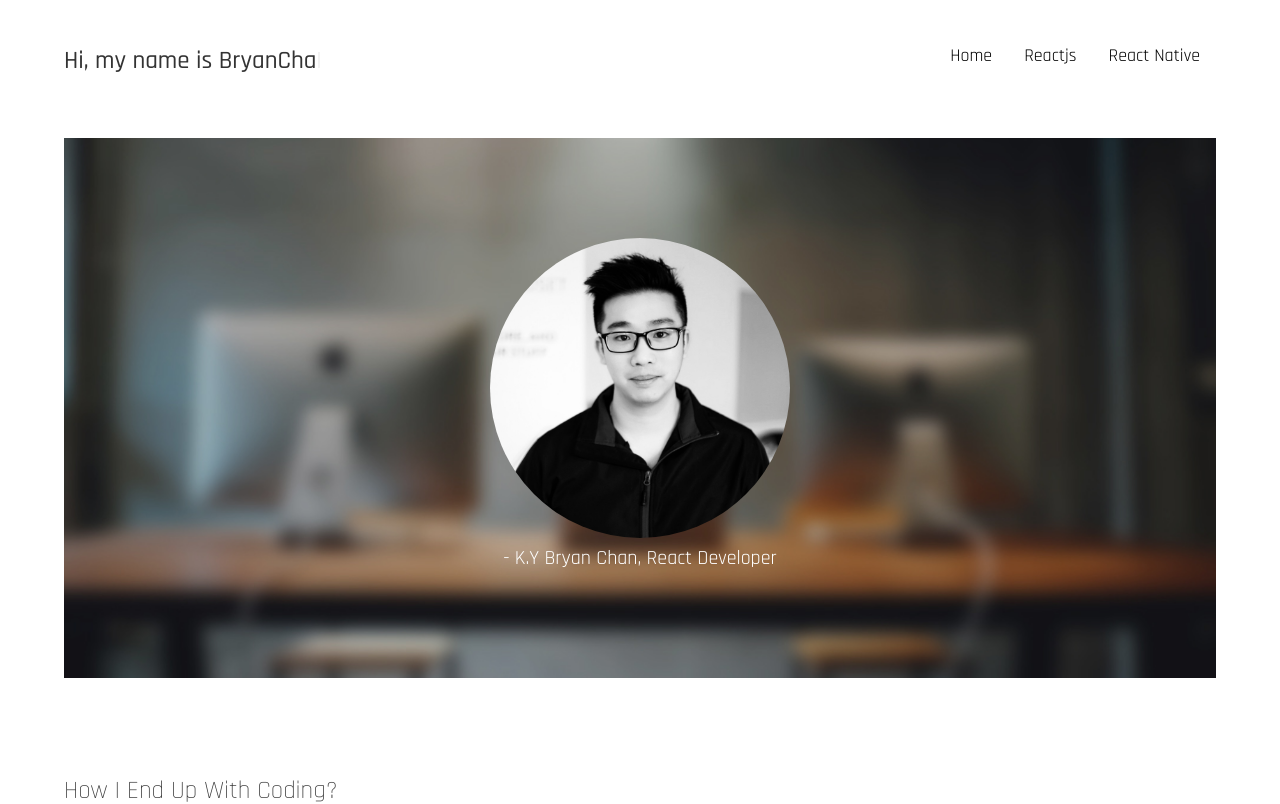
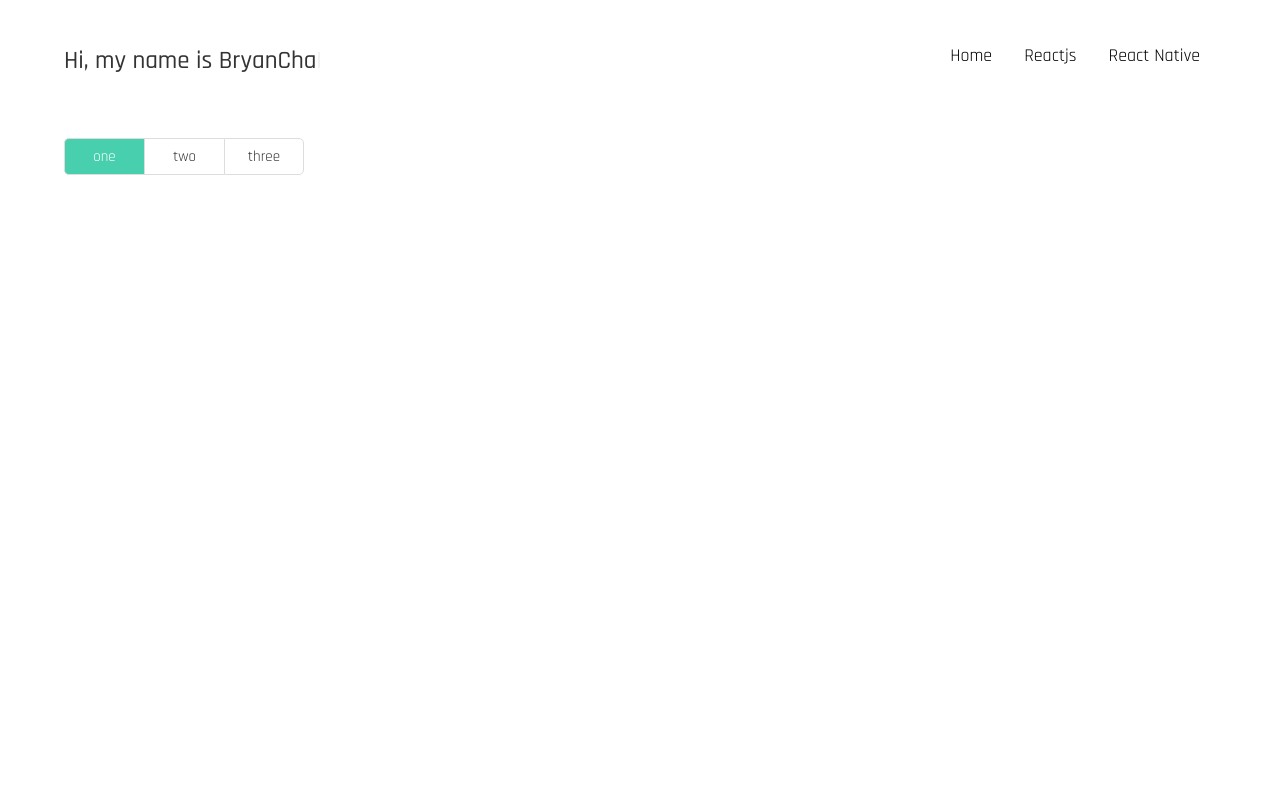
Before and after one commit to ckybryan/personal-site, a React (Create React App) app: page /test in a window 1280 px wide. Shown: the top 804 px of the page. Built offline with nearby package versions, Linux system fonts and the light colour scheme.

Commit message:
added Button Group Component

```diff
--- a/src/App.js
+++ b/src/App.js
@@ -1,6 +1,6 @@
 import React, { Component } from "react";
 import { Switch, Route } from "react-router-dom";
-import { Home, ReactPage, ReactNativePage } from "./pages";
+import { Home, ReactPage, ReactNativePage, TestPage } from "./pages";
 import { MenuBar } from "./components";
 import "../node_modules/font-awesome/css/font-awesome.min.css";
 class App extends Component {
@@ -9,6 +9,7 @@ class App extends Component {
       <div className="App">
         <MenuBar />
         <Switch>
+          <Route path="/test" component={TestPage} />
           <Route path="/reactjs" component={ReactPage} />
           <Route path="/react-native" component={ReactNativePage} />
           <Route path="/" component={Home} />
--- a/src/components/button_group/ButtonGroup.css
+++ b/src/components/button_group/ButtonGroup.css
@@ -1,17 +1,12 @@
-.button-group-container {
-  display: flex;
-  flex-direction: row;
+.button-group-btn {
+  background: white;
+  padding: 10px;
+  border: 1px solid #ddd;
+  min-width: 80px;
+  font-size: 15px;
+  transition: 0.2s ease;
 }
 
-.button-group-btn {
+.button-group-btn:active {
   background: none;
-  border: none;
-  margin: 0;
-  width: 60px;
-  height: 30px;
-  font-size: 15px;
-  border: 1px solid #ddd;
-  border-bottom: none;
-  border-top-left-radius: 5px;
-  border-top-right-radius: 5px;
 }
--- a/src/components/button_group/ButtonGroup.js
+++ b/src/components/button_group/ButtonGroup.js
@@ -3,27 +3,40 @@ import PropTypes from "prop-types";
 import "./ButtonGroup.css";
 
 const ButtonGroup = props => {
-  const { options, onSelect, currentActive } = props;
-  const btns = options.map(txt => {
-    const style = currentActive !== txt ? { border: "none" } : {};
+  const { options, selectedTxt, onSelect } = props;
+  const btns = options.map((opt, index) => {
+    const isActive = opt === selectedTxt;
+    const isFirst = index === 0;
+    const isLast = index === options.length - 1;
+    var style = {
+      borderTopLeftRadius: isFirst ? "5px " : 0,
+      borderBottomLeftRadius: isFirst ? "5px" : 0,
+      borderTopRightRadius: isLast ? "5px" : 0,
+      borderBottomRightRadius: isLast ? "5px" : 0,
+      borderRight: isLast ? "solid 1px #ddd" : "none"
+    };
+    if (isActive) {
+      style = { ...style, backgroundColor: "#48cfad", color: "white" };
+    }
+
     return (
       <button
         className="button-group-btn"
         style={style}
-        key={txt}
-        onClick={() => onSelect(txt)}
+        onClick={() => onSelect(opt)}
       >
-        {txt}
+        {opt}
       </button>
     );
   });
-  return <div className="button-group-container">{btns}</div>;
+
+  return <div>{btns}</div>;
 };
 
 ButtonGroup.propTypes = {
-  options: PropTypes.array.isRequired,
-  onSelect: PropTypes.func.isRequired,
-  currentActive: PropTypes.string.isRequired
+  options: PropTypes.array,
+  selectedTxt: PropTypes.string,
+  onSelect: PropTypes.func
 };
 
 export default ButtonGroup;
--- a/src/components/button_group/PlusMinus.css
+++ b/src/components/button_group/PlusMinus.css
@@ -25,8 +25,6 @@
   font-size: 25px;
   user-select: none;
   padding:0;
-  -webkit-tap-highlight-color: transparent;
-  -webkit-appearance: none;
 }
 
 
--- /dev/null
+++ b/src/components/button_group/TapGroup.css
@@ -0,0 +1,17 @@
+.tap-group-container {
+  display: flex;
+  flex-direction: row;
+}
+
+.tap-group-btn {
+  background: none;
+  border: none;
+  margin: 0;
+  width: 60px;
+  height: 30px;
+  font-size: 15px;
+  border: 1px solid #ddd;
+  border-bottom: none;
+  border-top-left-radius: 5px;
+  border-top-right-radius: 5px;
+}
--- /dev/null
+++ b/src/components/button_group/TapGroup.js
@@ -0,0 +1,29 @@
+import React from "react";
+import PropTypes from "prop-types";
+import "./TapGroup.css";
+
+const TapGroup = props => {
+  const { options, onSelect, currentActive } = props;
+  const btns = options.map(txt => {
+    const style = currentActive !== txt ? { border: "none" } : {};
+    return (
+      <button
+        className="tap-group-btn"
+        style={style}
+        key={txt}
+        onClick={() => onSelect(txt)}
+      >
+        {txt}
+      </button>
+    );
+  });
+  return <div className="tap-group-container">{btns}</div>;
+};
+
+TapGroup.propTypes = {
+  options: PropTypes.array.isRequired,
+  onSelect: PropTypes.func.isRequired,
+  currentActive: PropTypes.string.isRequired
+};
+
+export default TapGroup;
--- a/src/components/button_group/index.js
+++ b/src/components/button_group/index.js
@@ -1,4 +1,5 @@
+import TapGroup from "./TapGroup";
 import ButtonGroup from "./ButtonGroup";
 import PlusMinus from "./PlusMinus";
 
-export { ButtonGroup, PlusMinus };
+export { TapGroup, PlusMinus, ButtonGroup };
--- a/src/components/code_block/CodeBlock.js
+++ b/src/components/code_block/CodeBlock.js
@@ -8,9 +8,9 @@ import { atomDark } from "react-syntax-highlighter/styles/prism";
 /**
  * Components
  */
-import { ButtonGroup } from "../index";
+import { TapGroup } from "../index";
 
-const options = ["js", "css"];
+const options = ["jsx", "css"];
 class CodeBlock extends Component {
   state = {
     view: options[0]
@@ -46,7 +46,7 @@ class CodeBlock extends Component {
   render() {
     return (
       <div className="code-block-container">
-        <ButtonGroup
+        <TapGroup
           options={options}
           onSelect={view => this.setState({ view })}
           currentActive={this.state.view}
--- a/src/index.css
+++ b/src/index.css
@@ -21,6 +21,8 @@ body * {
 
 button {
   background: white;
+  -webkit-tap-highlight-color: transparent;
+  -webkit-appearance: none;
 }
 ol, ul {
   list-style: none;
--- a/src/pages/ReactPage.js
+++ b/src/pages/ReactPage.js
@@ -5,27 +5,53 @@ import "./ReactPage.css";
 /**
  * Components
  */
-import { LineLoader, CodeBlock, PlusMinus } from "../components";
+import { LineLoader, CodeBlock, PlusMinus, ButtonGroup } from "../components";
+
+//ButtonGroup class
+const ButtonGroupOpts = ["Life", "Is", "Hard"];
+class ButtonGroupShowCase extends Component {
+  state = {
+    selectedTxt: ButtonGroupOpts[0]
+  };
+
+  render() {
+    return (
+      <ButtonGroup
+        options={ButtonGroupOpts}
+        onSelect={selectedTxt => this.setState({ selectedTxt })}
+        selectedTxt={this.state.selectedTxt}
+      />
+    );
+  }
+}
 
 const componentArray = [
+  {
+    name: "ButtonGroup",
+    component: <ButtonGroupShowCase />,
+    description: "Yea, life is hard bro",
+    createDate: "Sep 4, 2018"
+  },
   {
     name: "PlusMinus",
     component: <PlusMinus />,
     description: "Life needs a little spin",
     createDate: "Sep 3, 2018"
-  }
-  ,
+  },
   {
     name: "LineLoader",
     component: <LineLoader />,
-    description: "I just feel like a normal spinner is too ugly",
+    description: "left, right, left....",
     createDate: "Aug 30, 2018"
   }
 ];
 
 class ReactPage extends Component {
   state = {
-    data: {}
+    data: {},
+
+    //ButtonGroupState
+    buttonGroupActiveTxt: ButtonGroupOpts[0]
   };
 
   componentDidMount() {
--- /dev/null
+++ b/src/pages/TestPage.js
@@ -0,0 +1,21 @@
+import React, { Component } from "react";
+import { ButtonGroup } from "../components/button_group";
+
+const options = ["one", "two", "three"];
+class TestPage extends Component {
+  state = {
+    selectedTxt: options[0]
+  };
+
+  render() {
+    return (
+      <ButtonGroup
+        options={options}
+        onSelect={selectedTxt => this.setState({ selectedTxt })}
+        selectedTxt={this.state.selectedTxt}
+      />
+    );
+  }
+}
+
+export default TestPage;
--- a/src/pages/index.js
+++ b/src/pages/index.js
@@ -1,5 +1,6 @@
 import Home from "./Home";
 import ReactPage from "./ReactPage";
 import ReactNativePage from "./ReactNativePage";
+import TestPage from "./TestPage";
 
-export { Home, ReactPage, ReactNativePage };
+export { Home, ReactPage, ReactNativePage, TestPage };
```
